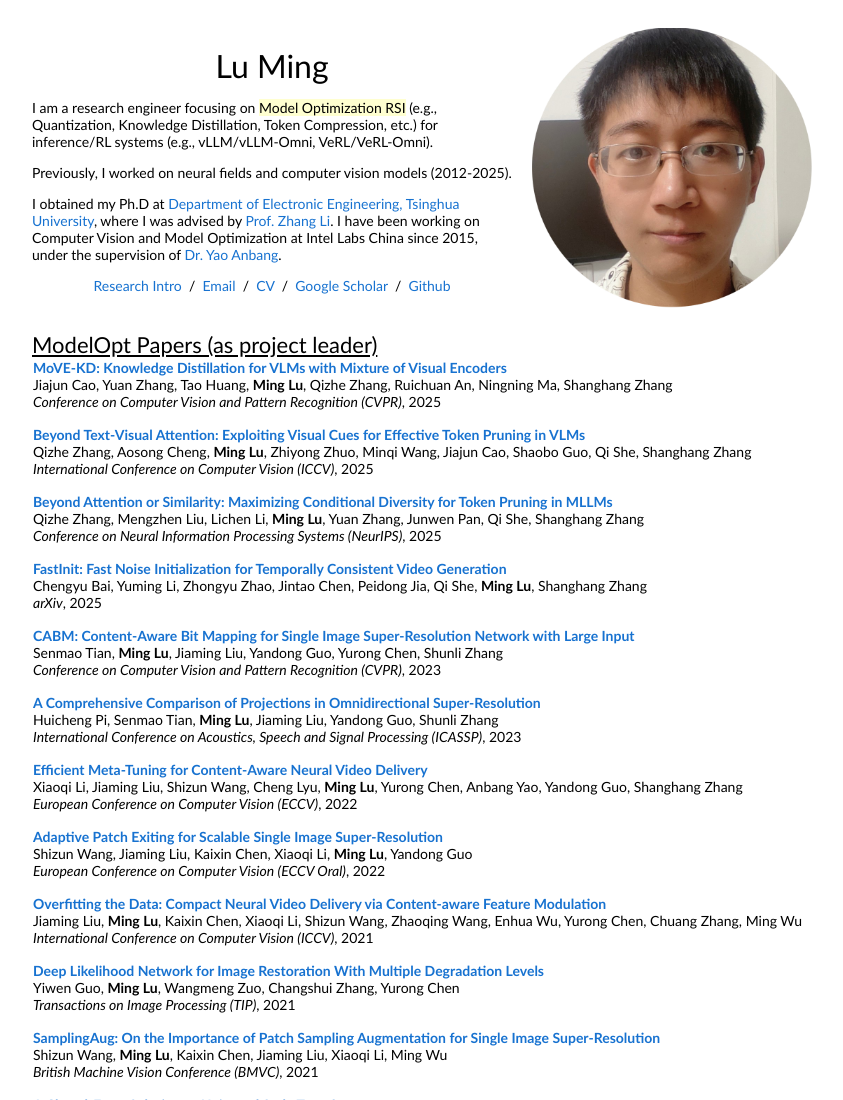
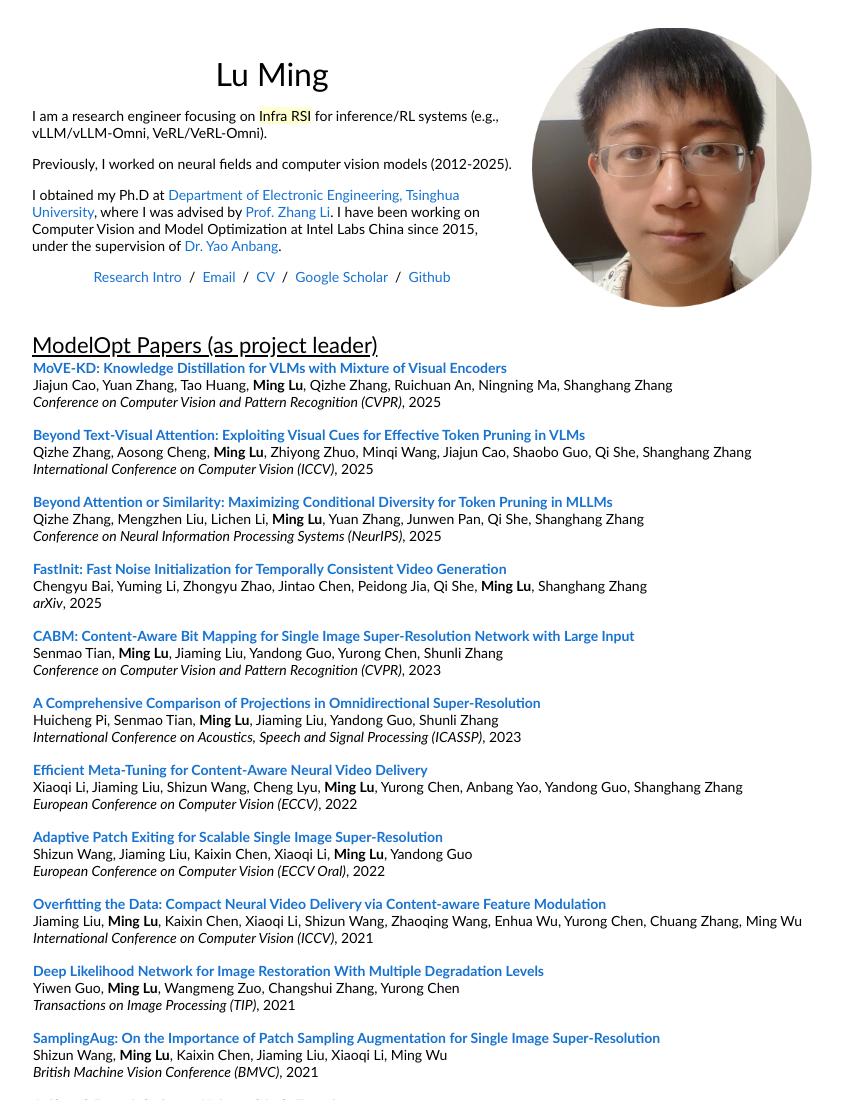
Before and after one commit to lu-m13/lu-m13.github.io, a plain HTML site: page index.html in a window 1280 px wide. Shown: the top 1100 px of the page, without its empty margins (208-1051 px from the left). Drawn offline with Linux system fonts and the light colour scheme.

Commit message:
Update index.html

```diff
--- a/index.html
+++ b/index.html
@@ -20,7 +20,7 @@
               <p style="text-align:center">
                 <name>Lu Ming</name>
               </p>
-			  <p>I am a research engineer focusing on <span class="highlight">Model Optimization RSI</span> (e.g., Quantization, Knowledge Distillation, Token Compression, etc.) for inference/RL systems (e.g., vLLM/vLLM-Omni, VeRL/VeRL-Omni).
+			  <p>I am a research engineer focusing on <span class="highlight">Infra RSI</span> for inference/RL systems (e.g., vLLM/vLLM-Omni, VeRL/VeRL-Omni).
 			  <p>Previously, I worked on neural fields and computer vision models (2012-2025).
 			  </p>
 			  <p>I obtained my Ph.D at <a href="https://www.ee.tsinghua.edu.cn/">Department of Electronic Engineering, Tsinghua University</a>, where I was advised by <a href="http://web.ee.tsinghua.edu.cn/zhangli/zh_CN/index.htm">Prof. Zhang Li</a>. I have been working on Computer Vision and Model Optimization at Intel Labs China since 2015, under the supervision of <a href="https://yaoanbang.github.io/">Dr. Yao Anbang</a>.
```
